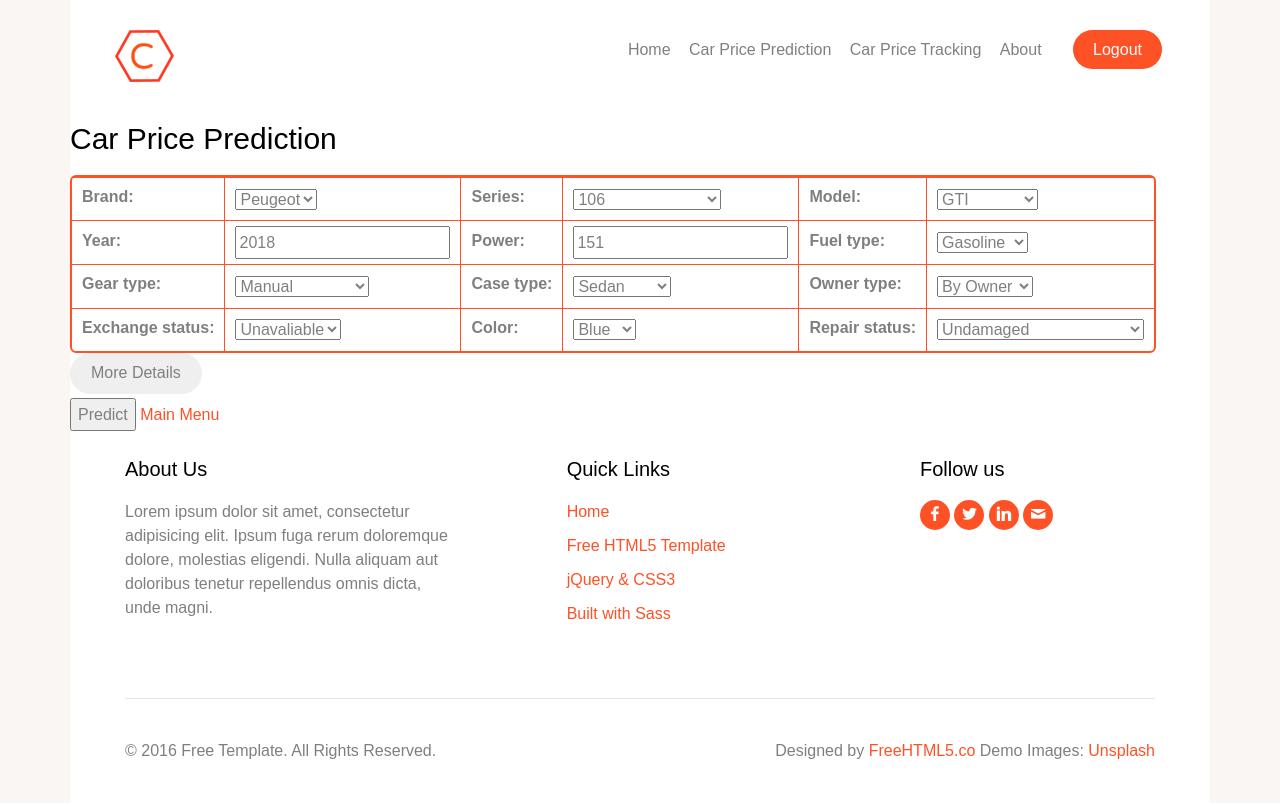
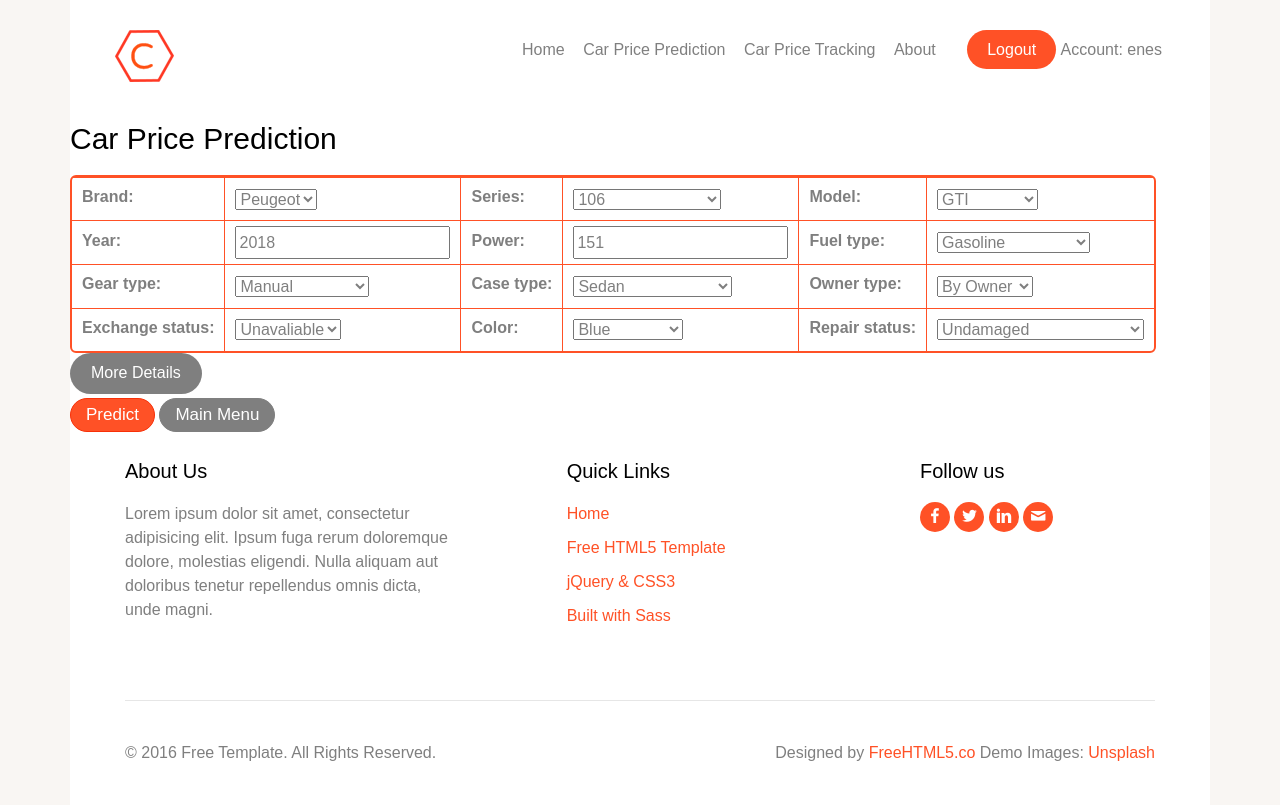
Before and after one commit to enesakdereli/CarPricePrediction, a Django app: page /cpp/1/ in a window 1280 px wide. Before the commit the page ends 759 px from the top, so only its background shows below. Run offline with Django 3.2, Linux system fonts and the light colour scheme; a user stored in the database is signed in; data comes from the database, SQL or seed files in the repository; both versions use the stored data as it was after the commit; parts of the project's set-up code (start-up, migrations or seed data) failed here and were passed over; some libraries are stand-ins or nearby versions; some web fonts are replaced.

Commit message:
locations are added to cpp_location, button and a css changed

```diff
--- a/cpp/models.py
+++ b/cpp/models.py
@@ -142,12 +142,12 @@ class RepairStatus(models.Model):
 
 class CarProperty(models.Model):
     CAR_DETAIL_CHOICES = [(0, 'Unavailable'), (1, 'Available'), (2, 'Unimportant')]
-    FUEL_TYPE_CHOICES = [(0, 'Gasoline'), (1, 'Diesel'), (2, 'Electricity'), (3, 'Hybrid')]
+    FUEL_TYPE_CHOICES = [(0, 'Gasoline'), (1, 'Diesel'),(2, 'Gasoline and LPG'), (3, 'Electricity'), (4, 'Hybrid')]
     GEAR_TYPE_CHOICES = [(0, 'Manual'), (1, 'Automatic'), (2, 'Semi-automatic')]
-    CASE_TYPE_CHOICES = [(0, 'Sedan'), (1, 'Hatchback')]
+    CASE_TYPE_CHOICES = [(0, 'Sedan'), (1, 'Hatchback 3 Doors'), (2, 'Hatchback 5 Doors'),(3, 'Crossover'),(4, 'Roadster'), (4, 'Coupe'), (5, 'Station Wagon'), (6, 'Cabrio'), (7, 'MPV')]
     OWNER_TYPE_CHOICES = [(0, 'By Owner'), (1, 'By Gallery')]
     EXCHANGE_STATUS_CHOICES = [(0, 'Unavaliable'),(1,'Available')]
-    COLOR_CHOICES = [(0, 'White'),(1, 'Black'),(2, 'Blue'), (3, 'Red')]
+    COLOR_CHOICES = [(0, 'Black'), (1, 'Beige'),(2, 'Blue'), (3, 'Brown'), (4, 'Claret Red'), (5, 'Champagne'), (6, 'Gray'), (7, 'Green'), (8, 'Navy Blue'), (9, 'Orange'), (10, 'Pink'), (11, 'Purple'), (12, 'Red'), (13, 'Silver Gray'), (14, 'Smoke'), (15, 'Turquoise'), (16, 'White'), (17, 'Yellow')]
     REPAIR_STATUS_CHOICES = [(0, 'Undamaged'), (1, 'Damage Recorded'), (2, 'Heavy Damage Recorded')]
 
     brand = models.ForeignKey(Brand, on_delete=models.SET_NULL, null=True)
--- a/cpp/templates/cpp/carproperty_form.html
+++ b/cpp/templates/cpp/carproperty_form.html
@@ -1,11 +1,4 @@
 {% extends 'common_prediction-tracking.html'%}
-{% block button-text %}
-Predict
-    {{ userpreferences.date_start }}
-{% for userpreference in userpreferences %}
-    <tr>{{ userpreference.user.user_id }}
-    <td>{{ userpreference.date_start}}</td>
-    <td>{{ userpreference.date_finish}}</td>
-    </tr>
-{% endfor %}
-{% endblock %}
+{% block title %}Car Price Prediction{% endblock %}
+{% block h2%}Car Price Prediction{% endblock %}
+{% block button %}<button class="myButton" type="submit">Predict</button>{% endblock %}
--- a/cpp/templates/cpp/pricetracking_form.html
+++ b/cpp/templates/cpp/pricetracking_form.html
@@ -1,4 +1,4 @@
 {% extends 'common_prediction-tracking.html'%}
-{% block button-text %}
-Add
-{% endblock %}
+{% block title%}Add Car Price Tracking{% endblock %}
+{% block h2%}Add Car Price Tracking{% endblock %}
+{% block button %}<button type="submit">Add</button>{% endblock %}
--- a/cpp/templates/cpp/pricetracking_list.html
+++ b/cpp/templates/cpp/pricetracking_list.html
@@ -1,6 +1,7 @@
 {% extends 'base.html' %}
+{% block title %}Car Price Tracking List{% endblock %}
 {% block content %}
- <p>Price tracking list</p>
+ <h2>Car Price Tracking List</h2>
 <table>
     <thead>
           <tr>
@@ -20,5 +21,5 @@
     </tbody>
 </table>
 <br>
-<a href="{% url 'cpp:price_tracking_add' %}">Add Tracking</a>
+<a class="solid" href="{% url 'cpp:price_tracking_add' %}">Add Tracking</a>
 {% endblock %}
--- a/static/css/style.css
+++ b/static/css/style.css
@@ -1285,3 +1285,61 @@ th, td {
 	padding-bottom: 5px;
 	padding-left: 10px;
 }
+a.solid{
+	border-style: solid;
+	padding: 5px;
+	border-radius:5px;
+    -moz-border-radius:6px;
+	font-weight: bold;
+	}
+a.solid-gray{
+	background-color:#7f7f7f;
+	-moz-border-radius:28px;
+	-webkit-border-radius:28px;
+	border-radius:28px;
+	border:1px solid #7f7f7f;
+	display:inline-block;
+	cursor:pointer;
+	color:#ffffff;
+	font-family:Arial;
+	font-size:17px;
+	padding:2px 15px;
+	text-decoration:none;
+	text-shadow:0px 1px 0px #7f7f7f;
+	}
+button.solid{
+	border-style: solid;
+	padding: 5px;
+	border-radius:5px;
+    -moz-border-radius:6px;
+	font-weight: bold;
+	color:#FF5126;
+	border-color: #FF5126;
+}
+.myButton {
+	background-color:#FF5126;
+	-moz-border-radius:28px;
+	-webkit-border-radius:28px;
+	border-radius:28px;
+	border:1px solid #f73008;
+	display:inline-block;
+	cursor:pointer;
+	color:#ffffff;
+	font-family:Arial;
+	font-size:17px;
+	padding:2px 15px;
+	text-decoration:none;
+	text-shadow:0px 1px 0px #FF5126;
+}
+.myButton:hover {
+	background-color:#f73008;
+}
+.myButton:active {
+	position:relative;
+	top:1px;
+}
+button.btn-show-details{
+	background-color:#7f7f7f;
+	color:#ffffff;
+
+}
--- a/templates/base.html
+++ b/templates/base.html
@@ -36,10 +36,12 @@
                         <li><a href="">About</a></li>
                         {% if user.is_authenticated %}
                             <li class="cta"><a href="{% url 'logout' %}">Logout</a></li>
+                            <li>Account: {{ user.username }}</li>
                         {% else %}
                             <li class="cta"><a href="{% url 'login' %}">Login</a> <a
                                     href="{% url 'signup' %}">Signup</a></li>
                         {% endif %}
+
                     </ul>
                 </nav>
             </div>
--- a/templates/common_prediction-tracking.html
+++ b/templates/common_prediction-tracking.html
@@ -1,7 +1,6 @@
 {% extends 'base.html' %}
-{% block title %}Car Price Prediction{% endblock %}
 {% block content %}
-    <h2>Car Price Prediction</h2>
+    <h2>{% block h2%}{% endblock %}</h2>
     {{ user.user_name }}
     <form method="post" id="pricePredictionForm" data-load-url="{% url 'cpp:ajax_load_dropdown' %}" novalidate>
         {% csrf_token %}
@@ -43,11 +42,9 @@
                 </tbody>
             </table>
         </div>
-    <button type="submit">
-    {% block button-text%}
+    {% block button%}
     {% endblock %}
-    </button>
-    <a href="{% url 'cpp:cpp_home' %}">Main Menu</a>
+    <a class="solid-gray" href="{% url 'cpp:cpp_home' %}">Main Menu</a>
     </form>
 
     <script src="https://code.jquery.com/jquery-3.3.1.min.js"></script>
--- a/templates/home.html
+++ b/templates/home.html
@@ -1,5 +1,5 @@
 {% extends 'base.html' %}
-{% block title %}Home{% endblock %}
+{% block title %}Car Price Prediction{% endblock %}
 {% block content %}
   <div id="centeredDiv">
       <h2>Welcome, {{ user.username }}</h2>
--- a/templates/signup.html
+++ b/templates/signup.html
@@ -9,7 +9,7 @@
         {{ field.label_tag }}<br>
         {{ field }}
         {% if field.help_text %}
-          <small style="color: grey">{{ field.help_text|safe }}</small>
+          <small style="color: grey" >{{ field.help_text|safe }}</small>
         {% endif %}
         {% for error in field.errors %}
           <p style="color: red">{{ error }}</p>
```
Also changed, not shown: sql_insertion.py (+13 -5 lines), db.sqlite3.
